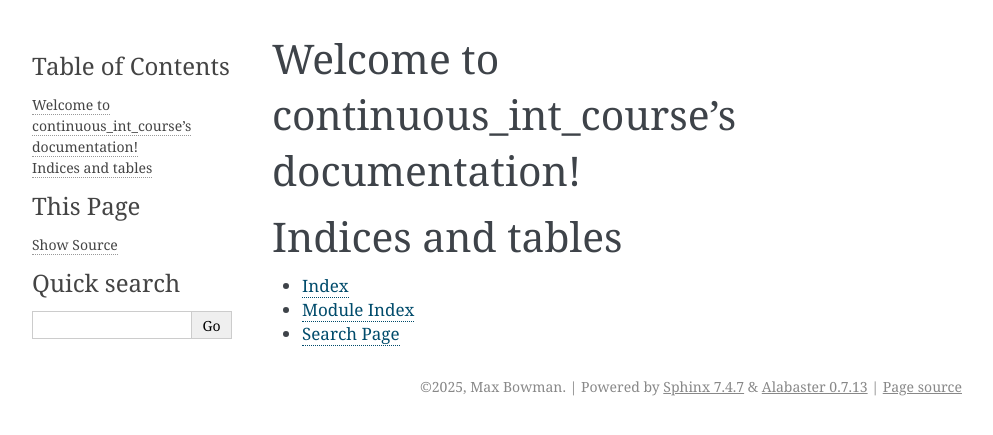
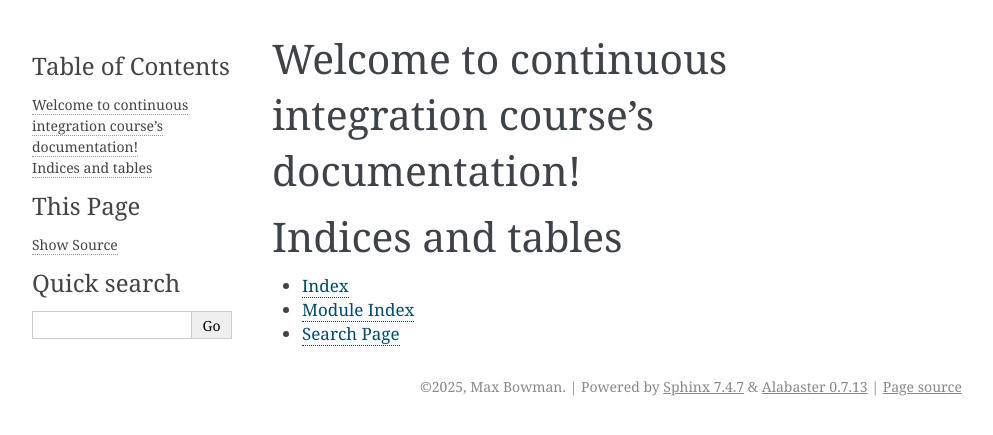
Before and after one commit to maxrfbowman/continuous-integration-course, a Sphinx documentation site: the page built from docs/index.rst, in a window 1280 px wide. Shown: the top 435 px of the page, without its empty margins (148-1141 px from the left). Built offline with Sphinx 7.4.7, drawn with Linux system fonts in a browser that asks for light colours.

```diff
--- a/docs/conf.py
+++ b/docs/conf.py
@@ -31,6 +31,9 @@ release = '0.0.0'
 # extensions coming with Sphinx (named 'sphinx.ext.*') or your custom
 # ones.
 extensions = [
+    'sphinx.ext.duration',
+    'sphinx.ext.doctest',
+    'sphinx.ext.autodoc',
 ]
 
 # Add any paths that contain templates here, relative to this directory.
--- a/docs/index.rst
+++ b/docs/index.rst
@@ -3,7 +3,7 @@
    You can adapt this file completely to your liking, but it should at least
    contain the root `toctree` directive.
 
-Welcome to continuous_int_course's documentation!
+Welcome to continuous integration course's documentation!
 =================================================
 
 .. toctree::
```
